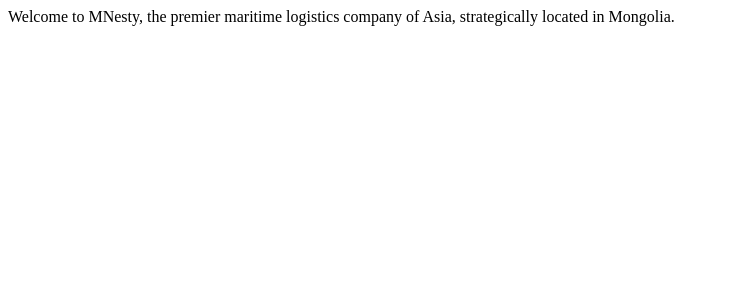
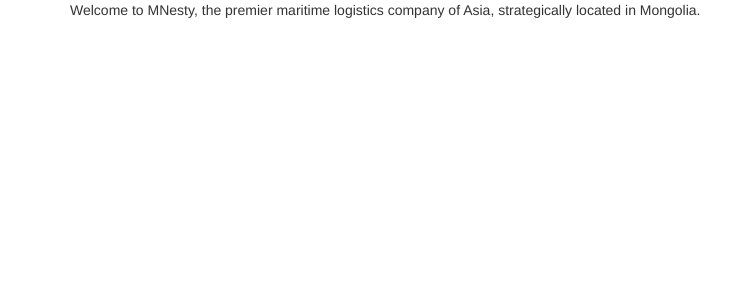
Before and after one commit to skorokithakis/Spamnesty, a Django app: template main/templates/fake.html in a window 1280 px wide. Shown: the top 300 px of the page, without its empty margins (0-750 px from the left). Run offline with Django 3.2, Linux system fonts and the light colour scheme; the template is opened without the code that fills it, so the values that code supplies are empty; some libraries are stand-ins or nearby versions.

Commit message:
Fix static check failures.

```diff
--- a/main/templates/fake.html
+++ b/main/templates/fake.html
@@ -1,11 +1,32 @@
 <!DOCTYPE html>
 <html lang="en">
     <head>
-    <meta charset="UTF-8">
+        <meta charset="utf-8">
+        <meta http-equiv="X-UA-Compatible" content="IE=edge">
+        <meta name="viewport" content="width=device-width, initial-scale=1">
+        <!-- The above 3 meta tags *must* come first in the head; any other head content must come *after* these tags -->
+
         <title>MNesty LLC</title>
+
+        <!-- Bootstrap -->
+        <link href="https://maxcdn.bootstrapcdn.com/bootstrap/3.3.7/css/bootstrap.min.css" rel="stylesheet" integrity="sha384-BVYiiSIFeK1dGmJRAkycuHAHRg32OmUcww7on3RYdg4Va+PmSTsz/K68vbdEjh4u" crossorigin="anonymous">
+
+        <!-- HTML5 shim and Respond.js for IE8 support of HTML5 elements and media queries -->
+        <!-- WARNING: Respond.js doesn't work if you view the page via file:// -->
+        <!--[if lt IE 9]>
+        <script src="https://oss.maxcdn.com/html5shiv/3.7.3/html5shiv.min.js"></script>
+        <script src="https://oss.maxcdn.com/respond/1.4.2/respond.min.js"></script>
+        <![endif]-->
     </head>
     <body>
+        <div class="container">
+            <p>
             Welcome to MNesty, the premier maritime logistics company of Asia,
             strategically located in Mongolia.
+            </p>
+        </div> <!-- /container -->
+
+        <script src="https://ajax.googleapis.com/ajax/libs/jquery/1.12.4/jquery.min.js"></script>
+        <script src="https://maxcdn.bootstrapcdn.com/bootstrap/3.3.7/js/bootstrap.min.js" integrity="sha384-Tc5IQib027qvyjSMfHjOMaLkfuWVxZxUPnCJA7l2mCWNIpG9mGCD8wGNIcPD7Txa" crossorigin="anonymous"></script>
     </body>
 </html>
```
Also changed, not shown: main/tests/__init__.py (+2 -0 lines), main/tests/unittests.py (+0 -1 lines). Lines whose indentation alone changed are shown as unchanged.
